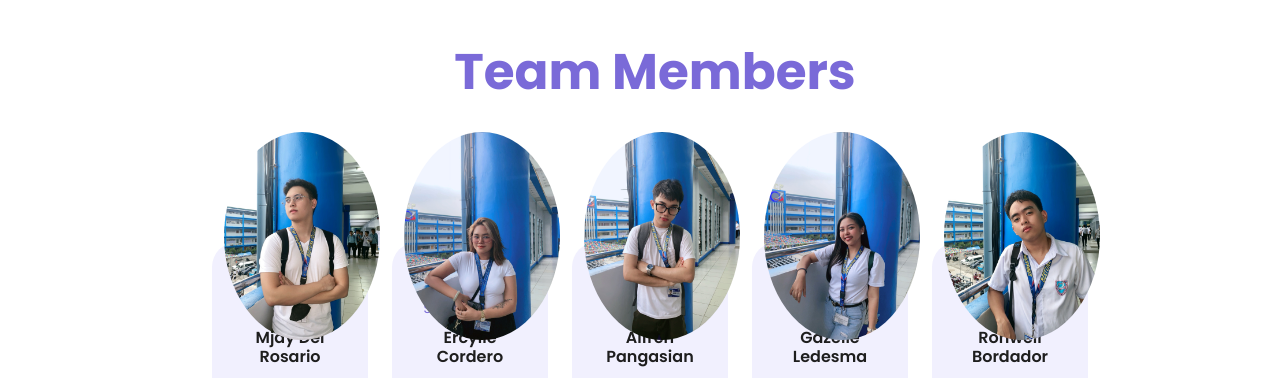
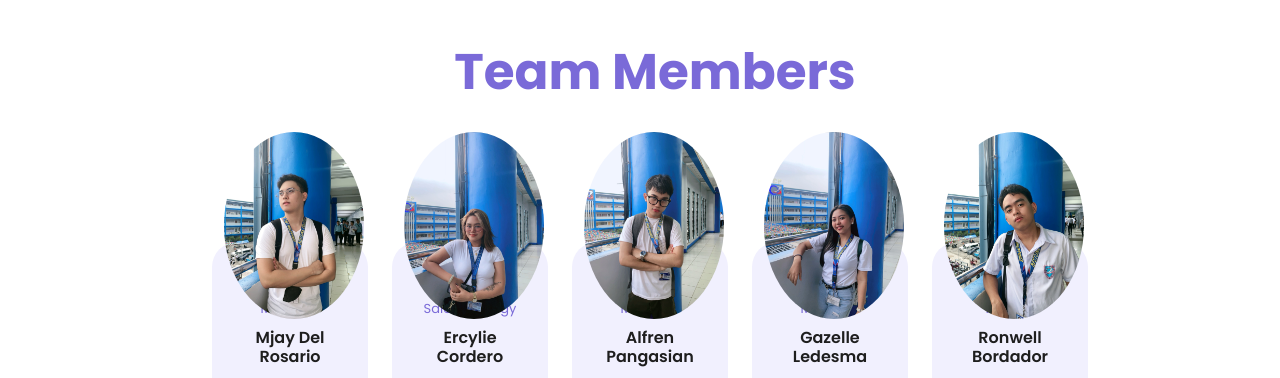
Before and after one commit to ercylie1/detechsolutions, a plain HTML site: page index.html in a window 1280 px wide. Shown: the part 3700-4078 px from the top of the page. Drawn offline with nearby package versions, Linux system fonts and the light colour scheme.

Commit message:
templatemo-scholar.css

```diff
--- a/assets/css/templatemo-scholar.css
+++ b/assets/css/templatemo-scholar.css
@@ -1158,7 +1158,7 @@ Team Style
 }
 
 .team-member img {
-  max-width: 180px;
+  max-width: 140px;
   border-radius: 50%;
   position: absolute;
   top: -110px;
```
